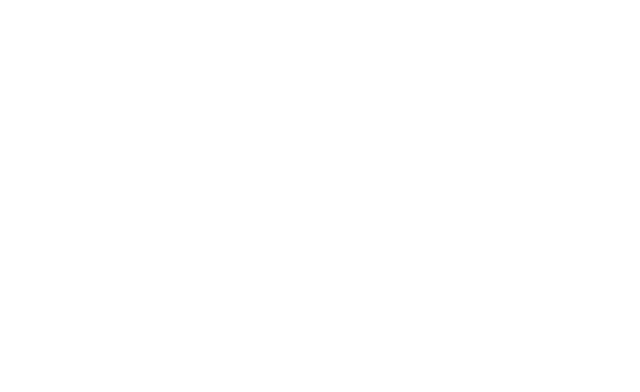
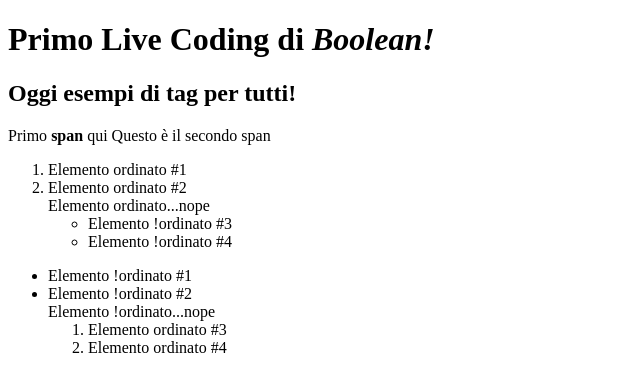
Before and after one commit to Zariy7/html-primo-live, a plain HTML site: page index.html in a window 1280 px wide. Shown: the whole page, without its empty margins (0-640 px from the left). Drawn offline with Linux system fonts and the light colour scheme.

Commit message:
titles, spans, lists

```diff
--- a/index.html
+++ b/index.html
@@ -6,6 +6,35 @@
         <title>Document</title>
     </head>
     <body>
-
+        <h1>Primo Live Coding di <em>Boolean!</em></h1>
+        <h2>Oggi esempi di tag per tutti!</h2>
+        <span>Primo <strong>span</strong> qui</span>
+        <span>Questo &egrave; il secondo span</span>
+        <ol>
+            <li>Elemento ordinato #1</li>
+            <li>
+                Elemento ordinato #2
+                <div>
+                    Elemento ordinato...nope
+                    <ul>
+                        <li>Elemento !ordinato #3</li>
+                        <li>Elemento !ordinato #4</li>
+                    </ul>
+                </div>
+            </li>
+        </ol>
+        <ul>
+            <li>Elemento !ordinato #1</li>
+            <li>
+                Elemento !ordinato #2
+                <div>
+                    Elemento !ordinato...nope
+                    <ol>
+                        <li>Elemento ordinato #3</li>
+                        <li>Elemento ordinato #4</li>
+                    </ol>
+                </div>
+            </li>
+        </ul>
     </body>
 </html>
```
